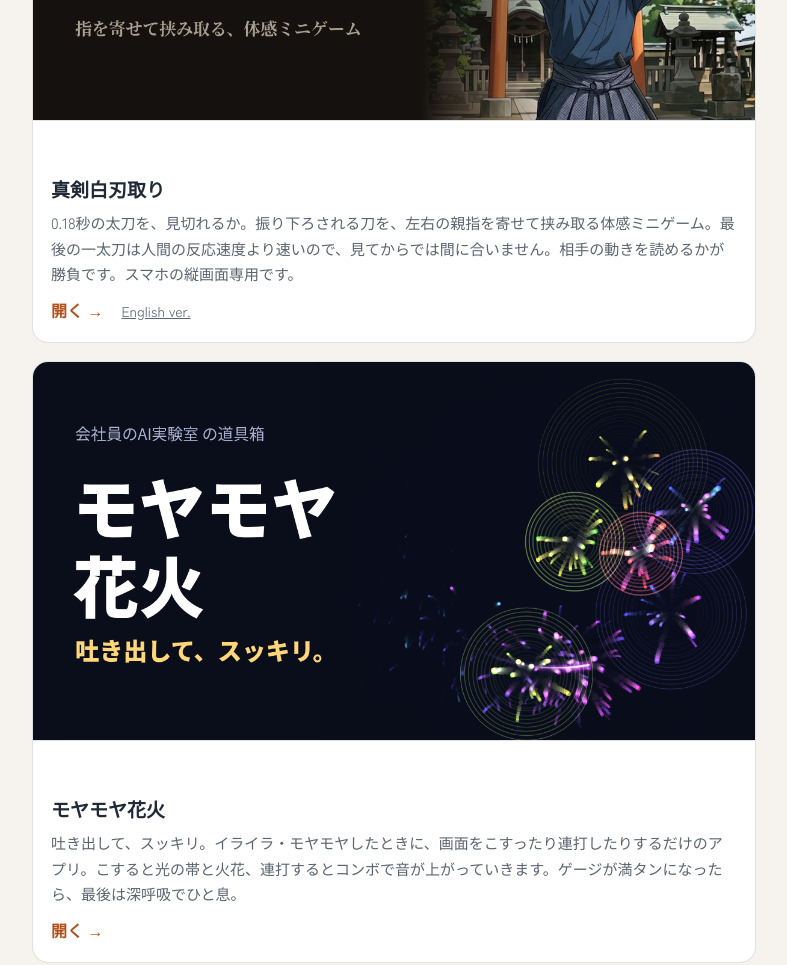
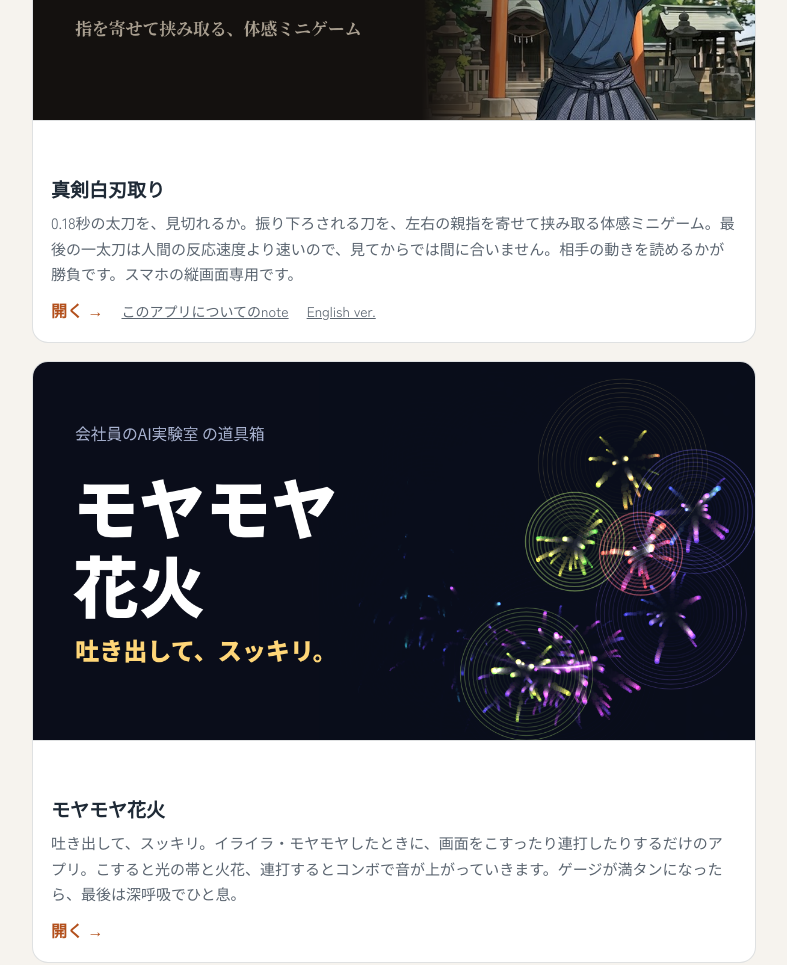
Before and after one commit to ai-kaishain-lab/ai-kaishain-lab.github.io, a plain HTML site: page tools.html in a window 1280 px wide. Shown: the part 1135-2100 px from the top of the page, without its empty margins (246-1033 px from the left). Drawn offline with Linux system fonts and the light colour scheme.

Commit message:
道具箱：真剣白刃取りにnoteのリンクを追加
Co-Authored-By: Claude Opus 5.5 <noreply@anthropic.com>
Claude-Session: https://claude.ai/code/session_01GGn8hyREdgvUKLKoVfdWGF

```diff
--- a/tools.html
+++ b/tools.html
@@ -35,7 +35,7 @@
 </div>
 <div class="lab-card" data-added="7" data-yomi="しんけんしらはどり">
 <img src="og-shirahadori.png" alt="真剣白刃取り" loading="lazy">
-<div class="lab-card__body"><h2 class="lab-card__title">真剣白刃取り</h2><p class="lab-card__desc">0.18秒の太刀を、見切れるか。振り下ろされる刀を、左右の親指を寄せて挟み取る体感ミニゲーム。最後の一太刀は人間の反応速度より速いので、見てからでは間に合いません。相手の動きを読めるかが勝負です。スマホの縦画面専用です。</p><a class="lab-card__go" href="shirahadori.html">開く →</a><a class="lab-card__note" href="shirahadori-en.html" lang="en">English ver.</a></div>
+<div class="lab-card__body"><h2 class="lab-card__title">真剣白刃取り</h2><p class="lab-card__desc">0.18秒の太刀を、見切れるか。振り下ろされる刀を、左右の親指を寄せて挟み取る体感ミニゲーム。最後の一太刀は人間の反応速度より速いので、見てからでは間に合いません。相手の動きを読めるかが勝負です。スマホの縦画面専用です。</p><a class="lab-card__go" href="shirahadori.html">開く →</a><a class="lab-card__note" href="https://note.com/hideai_lab/n/n60e5b82f7dda" target="_blank" rel="noopener">このアプリについてのnote</a><a class="lab-card__note" href="shirahadori-en.html" lang="en">English ver.</a></div>
 </div>
 <div class="lab-card" data-added="6" data-yomi="もやもやはなび">
 <img src="og-moyamoya-hanabi.png" alt="モヤモヤ花火" loading="lazy">
```
